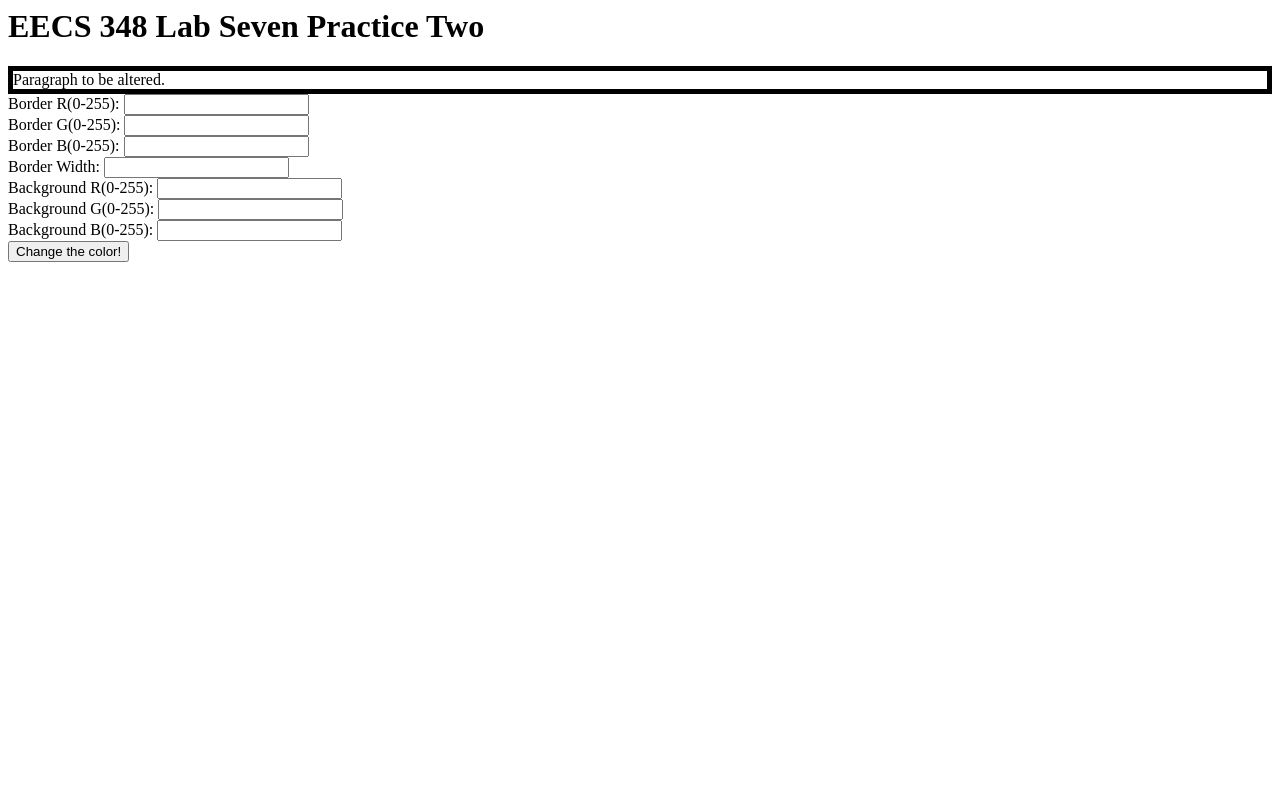
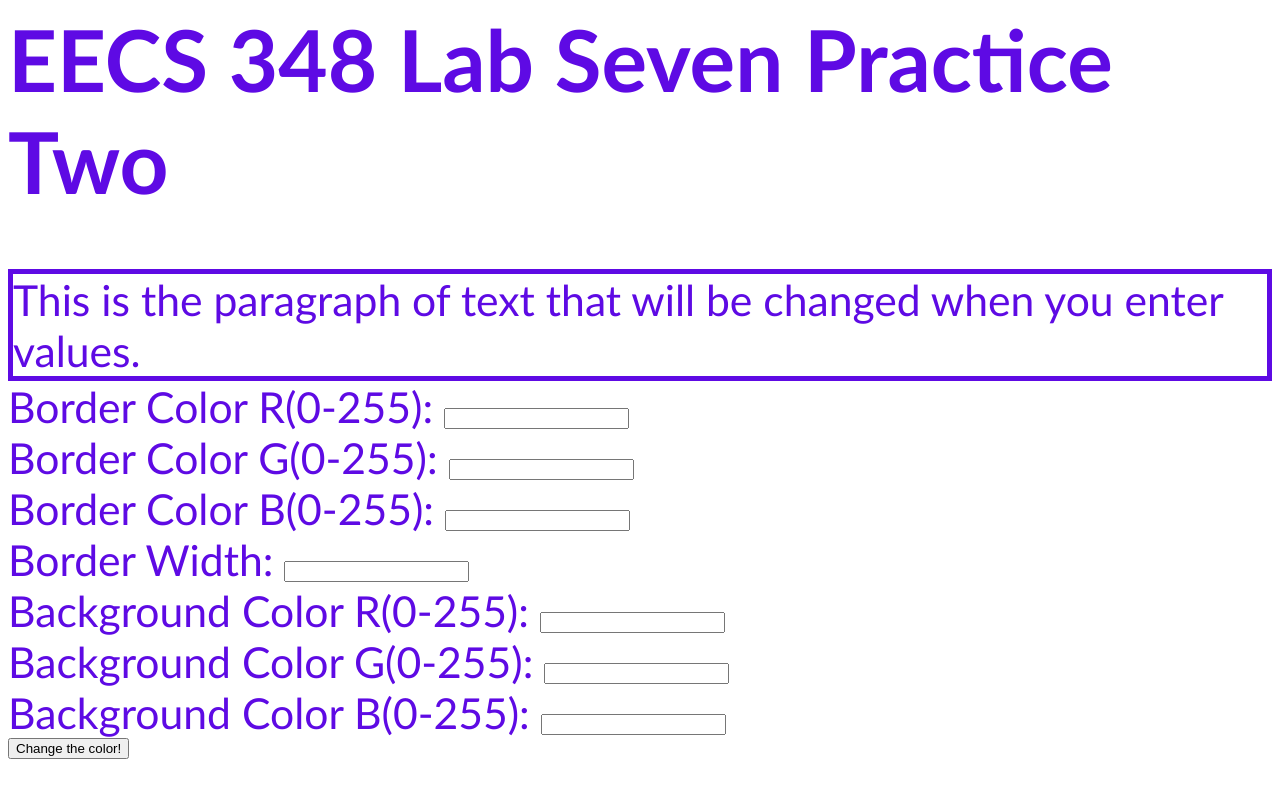
Before and after one commit to OwenTheJayhawk/Lab7, a plain HTML site: page practice2.html in a window 1280 px wide. Drawn offline with Linux system fonts and the light colour scheme.

Commit message:
Update practice2.html

```diff
--- a/practice2.html
+++ b/practice2.html
@@ -13,21 +13,22 @@
 </style>
 
 <body>
+    <link href="practice2.css" rel="stylesheet" type="text/css">
     <div id="paragraph">
 
 
-        Paragraph to be altered.
+        This is the paragraph of text that will be changed when you enter values.
 
     </div>
 
     <script type="text/javascript" src="practice2functions.js"></script>
-    Border R(0-255): <input type="text" id="border_R" value=""> <br>
-    Border G(0-255): <input type="text" id="border_G" value=""> <br>
-    Border B(0-255): <input type="text" id="border_B" value=""> <br>
+    Border Color R(0-255): <input type="text" id="border_R" value=""> <br>
+    Border Color G(0-255): <input type="text" id="border_G" value=""> <br>
+    Border Color B(0-255): <input type="text" id="border_B" value=""> <br>
     Border Width: <input type="text" id="border_width" value=""> <br>
-    Background R(0-255): <input type="text" id="bg_R" value=""> <br>
-    Background G(0-255): <input type="text" id="bg_G" value=""> <br>
-    Background B(0-255): <input type="text" id="bg_B" value=""> <br>
+    Background Color R(0-255): <input type="text" id="bg_R" value=""> <br>
+    Background Color G(0-255): <input type="text" id="bg_G" value=""> <br>
+    Background Color B(0-255): <input type="text" id="bg_B" value=""> <br>
     <button onclick="alert_paragraph_color()">Change the color!</button> <br>
 </body>
 
```
